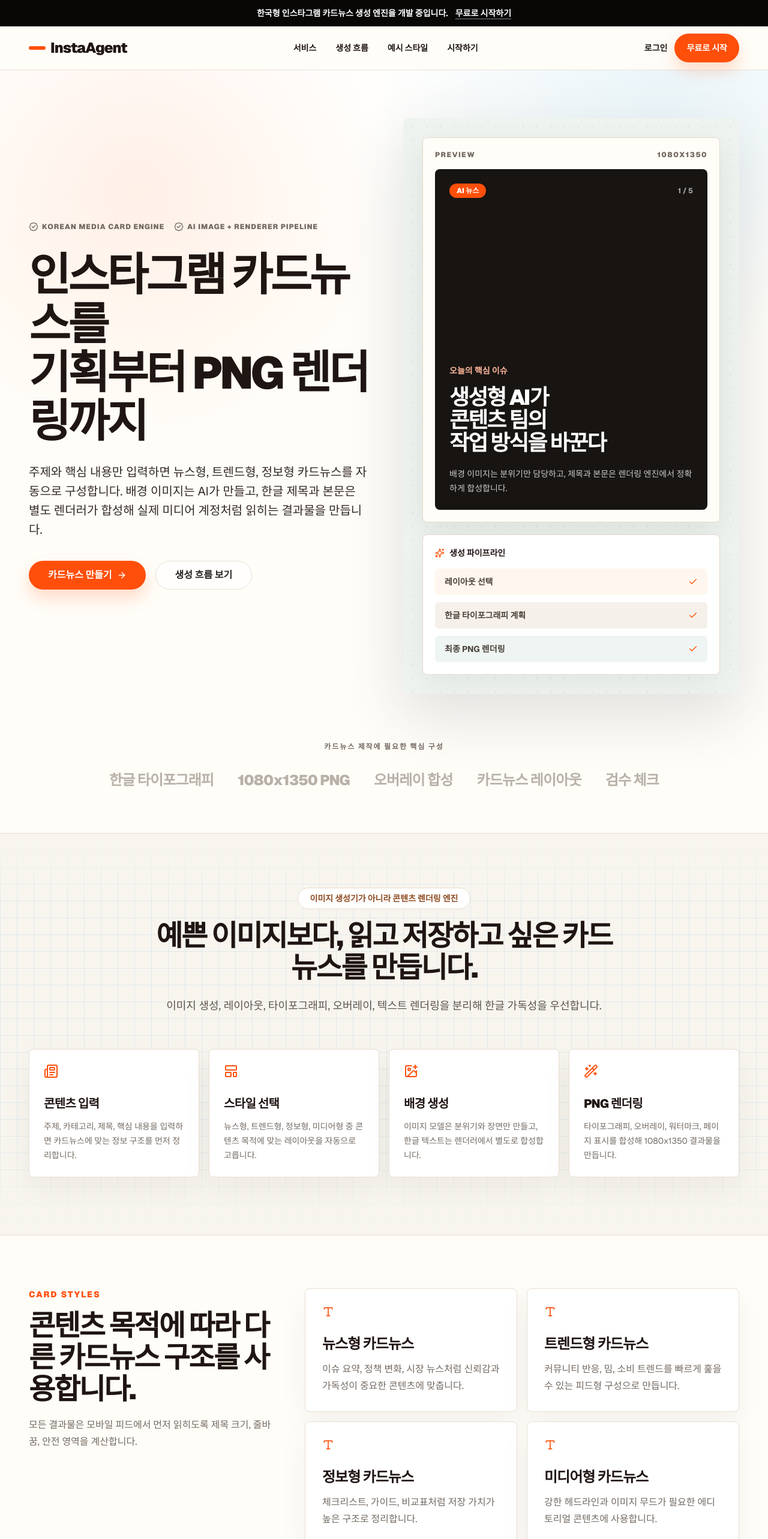
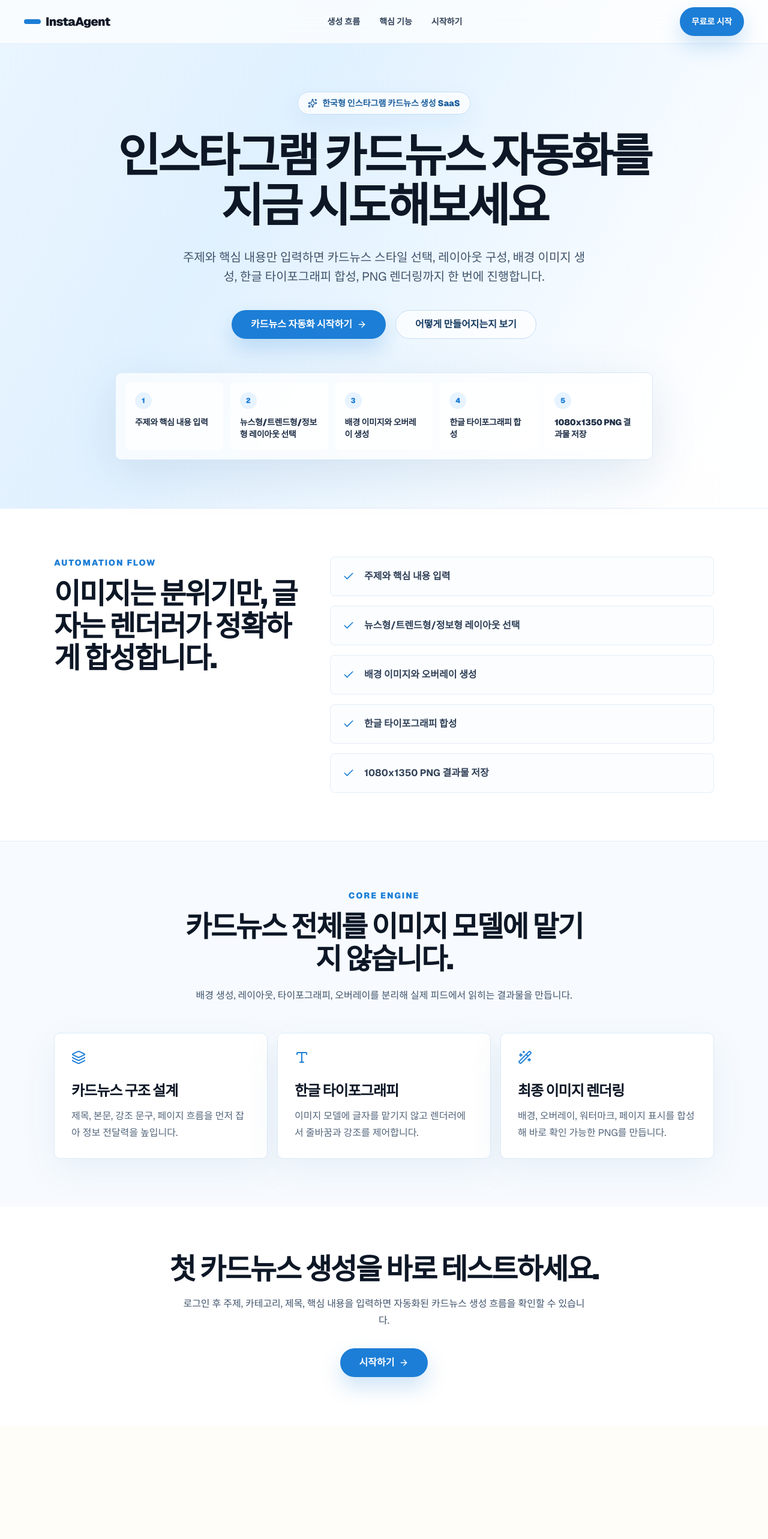
Before and after one commit to MCuffs/snsagent, a Next.js app: page / in a window 1280 px wide. Shown: the top 2566 px of the page at 60% size. After the commit the page ends 2376 px from the top, so only its background shows below. Built offline with nearby package versions, Linux system fonts and the light colour scheme.

Commit message:
Redesign landing hero with animated blue gradient

```diff
--- a/app/globals.css
+++ b/app/globals.css
@@ -128,6 +128,50 @@ body {
     border-color: #c7c2b8;
   }
 
+  .btn-blue {
+    display: inline-flex;
+    align-items: center;
+    justify-content: center;
+    gap: 0.5rem;
+    min-height: 3rem;
+    border-radius: 999px;
+    background: #1c7ed6;
+    color: #fff;
+    font-size: 0.875rem;
+    font-weight: 800;
+    box-shadow: 0 16px 34px rgba(28, 126, 214, 0.22);
+    transition: background 160ms ease, transform 160ms ease, box-shadow 160ms ease;
+  }
+
+  .btn-blue:hover {
+    background: #1769b4;
+    box-shadow: 0 14px 30px rgba(28, 126, 214, 0.2);
+  }
+
+  .btn-blue:active {
+    transform: translateY(1px);
+  }
+
+  .btn-blue-secondary {
+    display: inline-flex;
+    align-items: center;
+    justify-content: center;
+    gap: 0.5rem;
+    min-height: 3rem;
+    border-radius: 999px;
+    border: 1px solid #c7ddf4;
+    background: rgba(255, 255, 255, 0.72);
+    color: #173b60;
+    font-size: 0.875rem;
+    font-weight: 800;
+    transition: background 160ms ease, border-color 160ms ease;
+  }
+
+  .btn-blue-secondary:hover {
+    background: #fff;
+    border-color: #8bbce8;
+  }
+
   .field {
     width: 100%;
     border-radius: 0.375rem;
@@ -183,4 +227,26 @@ body {
       radial-gradient(circle at 70% 60%, rgba(31,21,18,0.08) 0 1px, transparent 1px);
     background-size: 18px 18px, 23px 23px;
   }
+
+  .blue-animated-bg {
+    background:
+      linear-gradient(120deg, rgba(255, 255, 255, 0.95) 0%, rgba(242, 249, 255, 0.9) 24%, rgba(219, 239, 255, 0.62) 48%, rgba(255, 255, 255, 0.95) 72%),
+      linear-gradient(70deg, rgba(28, 126, 214, 0.08), rgba(125, 192, 255, 0.18), rgba(255, 255, 255, 0.88));
+    background-size: 240% 240%, 220% 220%;
+    animation: blue-gradient-drift 16s ease-in-out infinite alternate;
+  }
 }
+
+@keyframes blue-gradient-drift {
+  0% {
+    background-position: 0% 40%, 100% 30%;
+  }
+
+  50% {
+    background-position: 70% 60%, 36% 80%;
+  }
+
+  100% {
+    background-position: 100% 45%, 0% 50%;
+  }
+}
--- a/app/page.tsx
+++ b/app/page.tsx
@@ -1,230 +1,138 @@
 import Link from 'next/link'
-import {
-  ArrowRight,
-  BadgeCheck,
-  Check,
-  ImagePlus,
-  LayoutTemplate,
-  Newspaper,
-  Sparkles,
-  Type,
-  Wand2,
-} from 'lucide-react'
+import { ArrowRight, Check, Layers, Sparkles, Type, Wand2 } from 'lucide-react'
 
 export const metadata = {
-  title: 'InstaAgent - 한국형 인스타그램 카드뉴스 생성 SaaS',
+  title: 'InstaAgent - 인스타그램 카드뉴스 자동화',
   description:
-    '주제와 핵심 내용을 입력하면 뉴스형, 트렌드형, 정보형 인스타그램 카드뉴스를 기획부터 PNG 렌더링까지 생성합니다.',
+    '주제와 핵심 내용을 입력하면 한국형 인스타그램 카드뉴스를 기획, 레이아웃, 타이포그래피, PNG 렌더링까지 자동화합니다.',
 }
 
-const workflow = [
+const steps = [
+  '주제와 핵심 내용 입력',
+  '뉴스형/트렌드형/정보형 레이아웃 선택',
+  '배경 이미지와 오버레이 생성',
+  '한글 타이포그래피 합성',
+  '1080x1350 PNG 결과물 저장',
+]
+
+const features = [
   {
-    title: '콘텐츠 입력',
-    desc: '주제, 카테고리, 제목, 핵심 내용을 입력하면 카드뉴스에 맞는 정보 구조를 먼저 정리합니다.',
-    icon: Newspaper,
+    title: '카드뉴스 구조 설계',
+    desc: '제목, 본문, 강조 문구, 페이지 흐름을 먼저 잡아 정보 전달력을 높입니다.',
+    icon: Layers,
   },
   {
-    title: '스타일 선택',
-    desc: '뉴스형, 트렌드형, 정보형, 미디어형 중 콘텐츠 목적에 맞는 레이아웃을 자동으로 고릅니다.',
-    icon: LayoutTemplate,
+    title: '한글 타이포그래피',
+    desc: '이미지 모델에 글자를 맡기지 않고 렌더러에서 줄바꿈과 강조를 제어합니다.',
+    icon: Type,
   },
   {
-    title: '배경 생성',
-    desc: '이미지 모델은 분위기와 장면만 만들고, 한글 텍스트는 렌더러에서 별도로 합성합니다.',
-    icon: ImagePlus,
-  },
-  {
-    title: 'PNG 렌더링',
-    desc: '타이포그래피, 오버레이, 워터마크, 페이지 표시를 합성해 1080x1350 결과물을 만듭니다.',
+    title: '최종 이미지 렌더링',
+    desc: '배경, 오버레이, 워터마크, 페이지 표시를 합성해 바로 확인 가능한 PNG를 만듭니다.',
     icon: Wand2,
   },
 ]
 
-const styleCards = [
-  {
-    title: '뉴스형 카드뉴스',
-    desc: '이슈 요약, 정책 변화, 시장 뉴스처럼 신뢰감과 가독성이 중요한 콘텐츠에 맞춥니다.',
-  },
-  {
-    title: '트렌드형 카드뉴스',
-    desc: '커뮤니티 반응, 밈, 소비 트렌드를 빠르게 훑을 수 있는 피드형 구성으로 만듭니다.',
-  },
-  {
-    title: '정보형 카드뉴스',
-    desc: '체크리스트, 가이드, 비교표처럼 저장 가치가 높은 구조로 정리합니다.',
-  },
-  {
-    title: '미디어형 카드뉴스',
-    desc: '강한 헤드라인과 이미지 무드가 필요한 에디토리얼 콘텐츠에 사용합니다.',
-  },
-]
-
-const trustItems = ['한글 타이포그래피', '1080x1350 PNG', '오버레이 합성', '카드뉴스 레이아웃', '검수 체크']
-
 export default function LandingPage() {
   return (
-    <main className="app-shell min-h-screen overflow-hidden text-[#1f1512]">
-      <div className="bg-[#080706] px-5 py-3 text-center text-sm font-bold text-white">
-        한국형 인스타그램 카드뉴스 생성 엔진을 개발 중입니다.
-        <Link href="/login" className="ml-3 underline decoration-white/50 underline-offset-4">
-          무료로 시작하기
-        </Link>
-      </div>
-
-      <header className="sticky top-0 z-30 border-b border-[#ece2d6] bg-[#fffdf8]/90 backdrop-blur-xl">
-        <div className="mx-auto flex h-[72px] max-w-[1500px] items-center justify-between px-6 lg:px-12">
-          <Link href="/" className="flex items-center gap-2 text-2xl font-black tracking-[-0.04em]">
-            <span className="h-1.5 w-7 rounded-full bg-[#ff4f0a]" />
+    <main className="min-h-screen overflow-hidden bg-white text-[#101827]">
+      <section className="blue-animated-bg relative flex min-h-screen flex-col">
+        <header className="relative z-20 border-b border-[#dbe8f7]/70 bg-white/72 backdrop-blur-xl">
+          <div className="mx-auto flex h-[72px] max-w-[1280px] items-center justify-between px-6 lg:px-10">
+            <Link href="/" className="flex items-center gap-2 text-xl font-black tracking-[-0.035em]">
+              <span className="h-2 w-7 rounded-full bg-[#1c7ed6]" />
               InstaAgent
             </Link>
-          <nav className="hidden items-center gap-8 text-sm font-black text-[#1f1512] lg:flex">
-            <a href="#service">서비스</a>
-            <a href="#workflow">생성 흐름</a>
-            <a href="#styles">예시 스타일</a>
+            <nav className="hidden items-center gap-8 text-sm font-bold text-[#314158] md:flex">
+              <a href="#flow">생성 흐름</a>
+              <a href="#features">핵심 기능</a>
               <a href="#start">시작하기</a>
             </nav>
-          <div className="flex items-center gap-3">
-            <Link href="/login" className="hidden text-sm font-black text-[#1f1512] md:inline">
-              로그인
-            </Link>
-            <Link href="/login" className="btn-primary px-5">
+            <Link href="/login" className="btn-blue px-5">
               무료로 시작
             </Link>
           </div>
-        </div>
         </header>
 
-      <section
-        id="service"
-        className="relative mx-auto grid min-h-[720px] max-w-[1500px] items-center gap-14 px-6 py-18 lg:grid-cols-[1fr_560px] lg:px-12 lg:py-20"
-      >
-        <div className="relative z-10 max-w-4xl">
-          <div className="mb-8 flex flex-wrap gap-4 text-xs font-black uppercase tracking-[0.08em] text-[#746a62]">
-            <span className="inline-flex items-center gap-1.5">
-              <BadgeCheck className="h-4 w-4" /> Korean media card engine
-            </span>
-            <span className="inline-flex items-center gap-1.5">
-              <BadgeCheck className="h-4 w-4" /> AI image + renderer pipeline
-            </span>
+        <div className="relative z-10 mx-auto flex w-full max-w-[1180px] flex-1 flex-col items-center justify-center px-6 py-20 text-center lg:px-10">
+          <div className="mb-7 inline-flex items-center gap-2 rounded-full border border-[#c7ddf4] bg-white/72 px-4 py-2 text-sm font-black text-[#1c5f9e] shadow-[0_14px_40px_rgba(28,126,214,0.08)] backdrop-blur">
+            <Sparkles className="h-4 w-4" />
+            한국형 인스타그램 카드뉴스 생성 SaaS
           </div>
 
-          <h1 className="max-w-4xl text-4xl font-black leading-[1.08] tracking-[-0.055em] text-[#1f1512] sm:text-5xl lg:text-[4.7rem]">
-            인스타그램 카드뉴스를
-            <br />
-            기획부터 PNG 렌더링까지
+          <h1 className="max-w-4xl text-[2.65rem] font-black leading-[1.08] tracking-[-0.055em] text-[#0d1726] sm:text-5xl lg:text-[4.8rem]">
+            인스타그램 카드뉴스 자동화를
+            <br className="hidden sm:block" />
+            지금 시도해보세요
           </h1>
-          <p className="mt-7 max-w-2xl text-lg leading-8 text-[#332925] md:text-xl">
-            주제와 핵심 내용만 입력하면 뉴스형, 트렌드형, 정보형 카드뉴스를 자동으로 구성합니다.
-            배경 이미지는 AI가 만들고, 한글 제목과 본문은 별도 렌더러가 합성해 실제 미디어 계정처럼
-            읽히는 결과물을 만듭니다.
+
+          <p className="mt-7 max-w-2xl text-base leading-7 text-[#40536b] sm:text-lg md:text-xl md:leading-8">
+            주제와 핵심 내용만 입력하면 카드뉴스 스타일 선택, 레이아웃 구성, 배경 이미지 생성,
+            한글 타이포그래피 합성, PNG 렌더링까지 한 번에 진행합니다.
           </p>
-          <div className="mt-9 flex flex-wrap items-center gap-4">
-            <Link href="/login" className="btn-primary px-8 text-base">
-              카드뉴스 만들기
+
+          <div className="mt-10 flex flex-wrap items-center justify-center gap-4">
+            <Link href="/login" className="btn-blue px-8 text-base">
+              카드뉴스 자동화 시작하기
               <ArrowRight className="h-4 w-4" />
             </Link>
-            <a href="#workflow" className="btn-secondary px-8 text-base">
-              생성 흐름 보기
+            <a href="#flow" className="btn-blue-secondary px-8 text-base">
+              어떻게 만들어지는지 보기
             </a>
           </div>
+
+          <div className="mt-14 grid w-full max-w-4xl gap-3 rounded-[10px] border border-[#d9e8f7] bg-white/68 p-4 text-left shadow-[0_24px_80px_rgba(32,92,145,0.12)] backdrop-blur md:grid-cols-5">
+            {steps.map((step, index) => (
+              <div key={step} className="rounded-[8px] bg-white/74 p-4">
+                <div className="mb-3 flex h-7 w-7 items-center justify-center rounded-full bg-[#e7f3ff] text-xs font-black text-[#1c7ed6]">
+                  {index + 1}
                 </div>
-
-        <div id="preview" className="relative">
-          <div className="paper-noise overflow-hidden rounded-[10px] bg-[#eef3ef] p-6 shadow-[0_34px_100px_rgba(57,69,90,0.16)] md:p-8">
-            <div className="grid gap-5">
-              <div className="rounded-[8px] border border-[#e4d8ca] bg-[#fffdf8] p-5 shadow-[0_18px_50px_rgba(31,21,18,0.08)]">
-                <div className="flex items-center justify-between text-xs font-black uppercase tracking-[0.12em] text-[#746a62]">
-                  <span>Preview</span>
-                  <span>1080x1350</span>
+                <p className="text-sm font-black leading-5 tracking-[-0.02em] text-[#203047]">{step}</p>
               </div>
-                <div className="mt-4 aspect-[4/5] overflow-hidden rounded-[8px] bg-[#171412] p-6 text-white">
-                  <div className="flex h-full flex-col justify-between">
-                    <div className="flex items-center justify-between">
-                      <span className="rounded-full bg-[#ff4f0a] px-3 py-1 text-xs font-black">
-                        AI 뉴스
-                      </span>
-                      <span className="text-xs font-bold text-white/65">1 / 5</span>
-                    </div>
-                    <div>
-                      <p className="mb-4 text-sm font-bold text-[#ffb69a]">오늘의 핵심 이슈</p>
-                      <h2 className="text-4xl font-black leading-[1.05] tracking-[-0.055em]">
-                        생성형 AI가
-                        <br />
-                        콘텐츠 팀의
-                        <br />
-                        작업 방식을 바꾼다
-                      </h2>
-                      <p className="mt-5 text-sm leading-6 text-white/78">
-                        배경 이미지는 분위기만 담당하고, 제목과 본문은 렌더링 엔진에서 정확하게 합성합니다.
-                      </p>
-                    </div>
-                  </div>
-                </div>
-              </div>
-
-              <div className="rounded-[8px] border border-[#e4d8ca] bg-white p-5 shadow-[0_18px_50px_rgba(31,21,18,0.05)]">
-                <div className="mb-4 flex items-center gap-2 text-sm font-black text-[#1f1512]">
-                  <Sparkles className="h-4 w-4 text-[#ff4f0a]" />
-                  생성 파이프라인
-                </div>
-                <div className="grid gap-3 text-sm font-bold text-[#4a4039]">
-                  <div className="flex items-center justify-between rounded-[6px] bg-[#fff7ef] px-4 py-3">
-                    <span>레이아웃 선택</span>
-                    <Check className="h-4 w-4 text-[#ff4f0a]" />
-                  </div>
-                  <div className="flex items-center justify-between rounded-[6px] bg-[#f5f1ea] px-4 py-3">
-                    <span>한글 타이포그래피 계획</span>
-                    <Check className="h-4 w-4 text-[#ff4f0a]" />
-                  </div>
-                  <div className="flex items-center justify-between rounded-[6px] bg-[#eef5f2] px-4 py-3">
-                    <span>최종 PNG 렌더링</span>
-                    <Check className="h-4 w-4 text-[#ff4f0a]" />
-                  </div>
-                </div>
-              </div>
-            </div>
+            ))}
           </div>
         </div>
       </section>
 
-      <section className="mx-auto max-w-[1500px] px-6 pb-18 text-center lg:px-12">
-        <p className="mb-8 text-xs font-black uppercase tracking-[0.16em] text-[#746a62]">
-          카드뉴스 제작에 필요한 핵심 구성
-        </p>
-        <div className="flex flex-wrap justify-center gap-x-10 gap-y-4 text-xl font-black tracking-[-0.035em] text-[#b8b1a8] md:text-2xl">
-          {trustItems.map((item) => (
-            <span key={item}>{item}</span>
+      <section id="flow" className="border-y border-[#e3edf7] bg-white py-20">
+        <div className="mx-auto grid max-w-[1180px] gap-10 px-6 lg:grid-cols-[420px_1fr] lg:px-10">
+          <div>
+            <p className="text-sm font-black uppercase tracking-[0.14em] text-[#1c7ed6]">Automation flow</p>
+            <h2 className="mt-4 text-3xl font-black leading-[1.12] tracking-[-0.045em] text-[#0d1726] md:text-5xl">
+              이미지는 분위기만, 글자는 렌더러가 정확하게 합성합니다.
+            </h2>
+          </div>
+          <div className="grid gap-4">
+            {steps.map((step) => (
+              <div key={step} className="flex items-center gap-4 rounded-[8px] border border-[#e3edf7] bg-[#fbfdff] p-5">
+                <Check className="h-5 w-5 shrink-0 text-[#1c7ed6]" />
+                <p className="text-base font-bold text-[#314158]">{step}</p>
+              </div>
             ))}
+          </div>
         </div>
       </section>
 
-      <section id="workflow" className="relative border-y border-[#e8dfd4] bg-[#f8f5ef] py-22 md:py-24">
-        <div className="soft-grid absolute inset-0" />
-        <div className="relative mx-auto max-w-[1300px] px-6 lg:px-12">
-          <div className="mx-auto max-w-3xl text-center">
-            <span className="rounded-full border border-[#ead8c6] bg-white px-5 py-2 text-sm font-black text-[#8f4b20]">
-              이미지 생성기가 아니라 콘텐츠 렌더링 엔진
-            </span>
-            <h2 className="mt-6 text-3xl font-black leading-[1.12] tracking-[-0.05em] md:text-5xl">
-              예쁜 이미지보다, 읽고 저장하고 싶은 카드뉴스를 만듭니다.
+      <section id="features" className="bg-[#f7fbff] py-20">
+        <div className="mx-auto max-w-[1180px] px-6 lg:px-10">
+          <div className="mx-auto max-w-2xl text-center">
+            <p className="text-sm font-black uppercase tracking-[0.14em] text-[#1c7ed6]">Core engine</p>
+            <h2 className="mt-4 text-3xl font-black leading-[1.12] tracking-[-0.045em] text-[#0d1726] md:text-5xl">
+              카드뉴스 전체를 이미지 모델에 맡기지 않습니다.
             </h2>
-            <p className="mt-5 text-lg leading-8 text-[#5d544d]">
-              이미지 생성, 레이아웃, 타이포그래피, 오버레이, 텍스트 렌더링을 분리해 한글 가독성을
-              우선합니다.
+            <p className="mt-5 text-base leading-7 text-[#40536b]">
+              배경 생성, 레이아웃, 타이포그래피, 오버레이를 분리해 실제 피드에서 읽히는 결과물을 만듭니다.
             </p>
           </div>
 
-          <div className="mt-14 grid gap-4 md:grid-cols-2 lg:grid-cols-4">
-            {workflow.map((item) => {
-              const Icon = item.icon
+          <div className="mt-12 grid gap-4 md:grid-cols-3">
+            {features.map((feature) => {
+              const Icon = feature.icon
               return (
-                <article
-                  key={item.title}
-                  className="rounded-[8px] border border-[#e8dfd4] bg-white p-6 shadow-[0_18px_50px_rgba(31,21,18,0.05)]"
-                >
-                  <Icon className="h-6 w-6 text-[#ff4f0a]" />
-                  <h3 className="mt-7 text-xl font-black tracking-[-0.035em]">{item.title}</h3>
-                  <p className="mt-3 text-sm leading-6 text-[#746a62]">{item.desc}</p>
+                <article key={feature.title} className="rounded-[10px] border border-[#dcebf8] bg-white p-7 shadow-[0_18px_60px_rgba(32,92,145,0.08)]">
+                  <Icon className="h-6 w-6 text-[#1c7ed6]" />
+                  <h3 className="mt-7 text-2xl font-black tracking-[-0.04em] text-[#0d1726]">{feature.title}</h3>
+                  <p className="mt-3 text-base leading-7 text-[#53657b]">{feature.desc}</p>
                 </article>
               )
             })}
@@ -232,65 +140,20 @@ export default function LandingPage() {
         </div>
       </section>
 
-      <section id="styles" className="mx-auto max-w-[1300px] px-6 py-22 lg:px-12">
-        <div className="grid gap-10 lg:grid-cols-[420px_1fr]">
-          <div>
-            <p className="text-sm font-black uppercase tracking-[0.14em] text-[#ff4f0a]">Card styles</p>
-            <h2 className="mt-4 text-3xl font-black leading-[1.1] tracking-[-0.05em] md:text-5xl">
-              콘텐츠 목적에 따라 다른 카드뉴스 구조를 사용합니다.
+      <section id="start" className="bg-white py-20">
+        <div className="mx-auto max-w-[1180px] px-6 text-center lg:px-10">
+          <h2 className="text-3xl font-black tracking-[-0.045em] text-[#0d1726] md:text-5xl">
+            첫 카드뉴스 생성을 바로 테스트하세요.
           </h2>
-            <p className="mt-5 text-base leading-7 text-[#746a62]">
-              모든 결과물은 모바일 피드에서 먼저 읽히도록 제목 크기, 줄바꿈, 안전 영역을 계산합니다.
+          <p className="mx-auto mt-5 max-w-2xl text-base leading-7 text-[#40536b]">
+            로그인 후 주제, 카테고리, 제목, 핵심 내용을 입력하면 자동화된 카드뉴스 생성 흐름을 확인할 수 있습니다.
           </p>
-          </div>
-          <div className="grid gap-4 md:grid-cols-2">
-            {styleCards.map((item) => (
-              <article
-                key={item.title}
-                className="rounded-[8px] border border-[#e8dfd4] bg-white p-7 shadow-[0_18px_50px_rgba(31,21,18,0.05)]"
-              >
-                <Type className="h-5 w-5 text-[#ff4f0a]" />
-                <h3 className="mt-7 text-2xl font-black tracking-[-0.04em]">{item.title}</h3>
-                <p className="mt-3 text-base leading-7 text-[#746a62]">{item.desc}</p>
-              </article>
-            ))}
-          </div>
+          <Link href="/login" className="btn-blue mt-8 px-8 text-base">
+            시작하기
+            <ArrowRight className="h-4 w-4" />
+          </Link>
         </div>
       </section>
-
-      <section id="start" className="border-t border-[#e8dfd4] bg-white py-20">
-        <div className="mx-auto max-w-[1300px] px-6 lg:px-12">
-          <div className="rounded-[10px] bg-[#1f1512] p-8 text-white md:flex md:items-center md:justify-between md:p-10">
-            <div>
-              <p className="text-sm font-black uppercase tracking-[0.14em] text-[#ffb69a]">MVP Demo</p>
-              <h2 className="mt-3 text-3xl font-black tracking-[-0.045em] md:text-4xl">
-                지금 바로 카드뉴스 생성 흐름을 테스트하세요.
-              </h2>
-              <p className="mt-4 max-w-2xl text-base leading-7 text-white/70">
-                로그인 후 주제와 핵심 내용을 입력하면 미디어 카드뉴스 초안을 생성하고 결과 이미지를 확인할 수 있습니다.
-              </p>
-            </div>
-            <Link
-              href="/login"
-              className="mt-8 inline-flex rounded-full bg-[#ff4f0a] px-8 py-4 text-base font-black text-white md:mt-0"
-            >
-              시작하기 <ArrowRight className="ml-2 h-5 w-5" />
-            </Link>
-          </div>
-        </div>
-      </section>
-
-      <footer className="border-t border-[#e8dfd4] py-10">
-        <div className="mx-auto flex max-w-[1500px] flex-col gap-4 px-6 text-sm font-bold text-[#746a62] md:flex-row md:items-center md:justify-between lg:px-12">
-          <span className="text-xl font-black tracking-[-0.05em] text-[#1f1512]">InstaAgent</span>
-          <div className="flex gap-5">
-            <span className="inline-flex items-center gap-1">
-              <Check className="h-4 w-4" /> MVP Demo
-            </span>
-            <span>2026</span>
-          </div>
-        </div>
-      </footer>
     </main>
   )
 }
```
Lines whose indentation alone changed are shown as unchanged.
